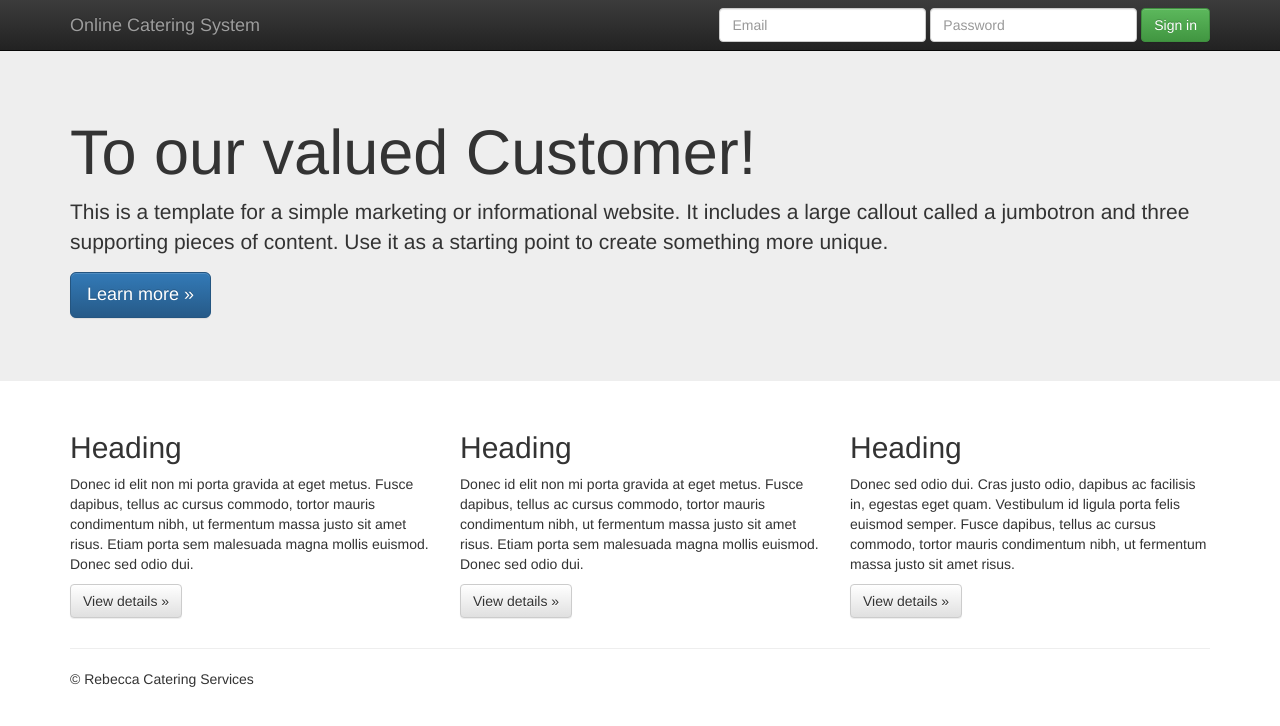
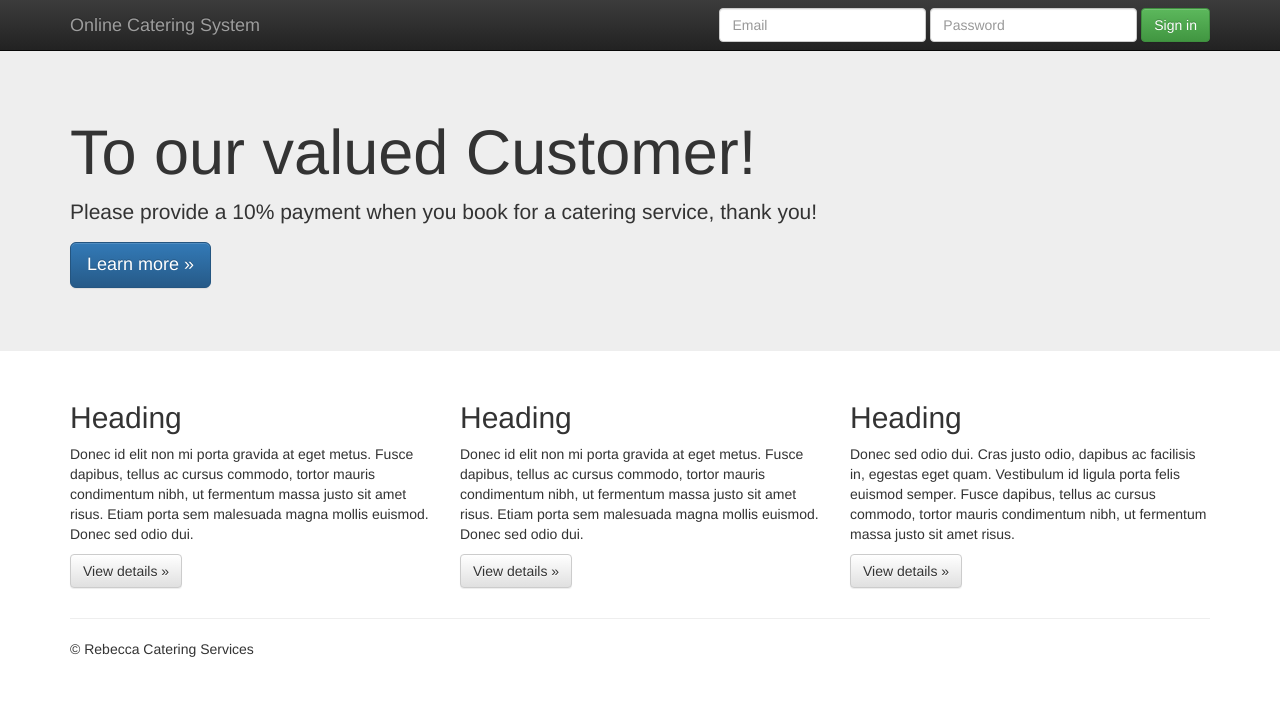
Before and after one commit to NajarPro/InitialProject, a plain HTML site: page index.html in a window 1280 px wide. Drawn offline with nearby package versions, Linux system fonts and the light colour scheme.

Commit message:
Update html file. change the paragraph
Please provide a 10% payment when you book for a catering service, thank you!

```diff
--- a/index.html
+++ b/index.html
@@ -56,7 +56,7 @@
     <div class="jumbotron">
       <div class="container">
         <h1>To our valued Customer!</h1>
-        <p>This is a template for a simple marketing or informational website. It includes a large callout called a jumbotron and three supporting pieces of content. Use it as a starting point to create something more unique.</p>
+        <p>Please provide a 10% payment when you book for a catering service, thank you!</p>
         <p><a class="btn btn-primary btn-lg" href="#" role="button">Learn more &raquo;</a></p>
       </div>
     </div>
```
